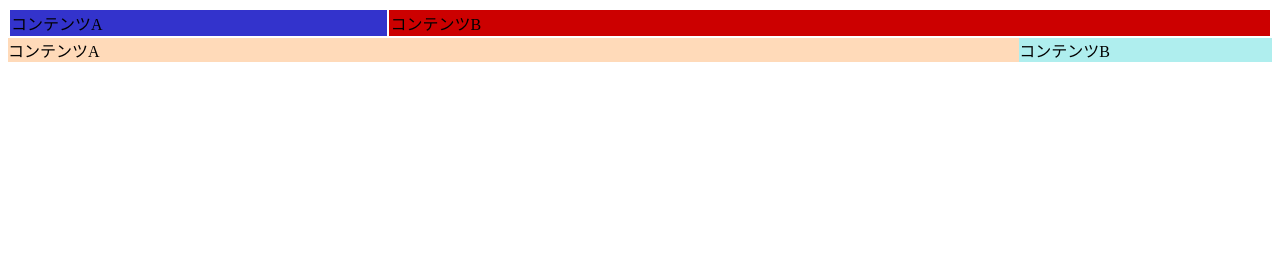
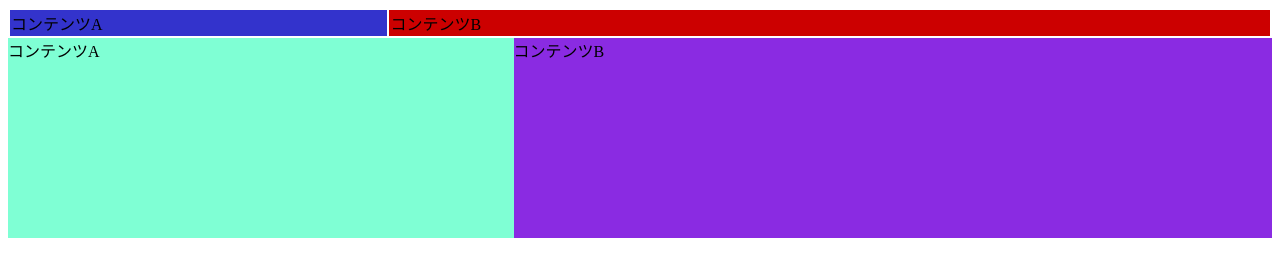
Before and after one commit to ITSVAPP/htmlkenshu, a plain HTML site: page 00_内定者研修用/02_サンプル/02_基本編（CSSあり）/06_コンテンツを並べる.html in a window 1280 px wide. Drawn offline with Linux system fonts and the light colour scheme.

Commit message:
横並び修正

```diff
--- a/00_内定者研修用/02_サンプル/02_基本編（CSSあり）/06_コンテンツを並べる.html
+++ b/00_内定者研修用/02_サンプル/02_基本編（CSSあり）/06_コンテンツを並べる.html
@@ -14,7 +14,9 @@
 		</table>
 
 		<!--cssでの段組み -->
-		<div class="contant_a">コンテンツA</div>
-		<div class="contant_b">コンテンツB</div>
+		<div class="flexbox">
+			<div class="contentA">コンテンツA</div>
+			<div class="contentB">コンテンツB</div>
+		</div>
 	</body>
 </html>
--- a/00_内定者研修用/02_サンプル/02_基本編（CSSあり）/css/06.css
+++ b/00_内定者研修用/02_サンプル/02_基本編（CSSあり）/css/06.css
@@ -1,12 +1,17 @@
-/* 参考サイト：https://allabout.co.jp/gm/gc/23836/ */
+/* 参考サイト：https://qiita.com/katsunory/items/99a417f4e1a763477a09 */
 /* クラスに対して指定する */
 
-.contant_a {
-	float: left;
-	width: 80%;
-	background-color: #ffdab9;
+.flexbox {
+	display: flex;
+	height: 200px;
 }
 
-.contant_b {
-	background-color: #afeeee;
+.contentA {
+	width: 40%;
+	background-color: aquamarine;
 }
+
+.contentB {
+	width: 60%;
+	background-color: blueviolet;
+}
```
Also changed, not shown: 00_内定者研修用/01_調べるときの参考/参考サイト.txt.
